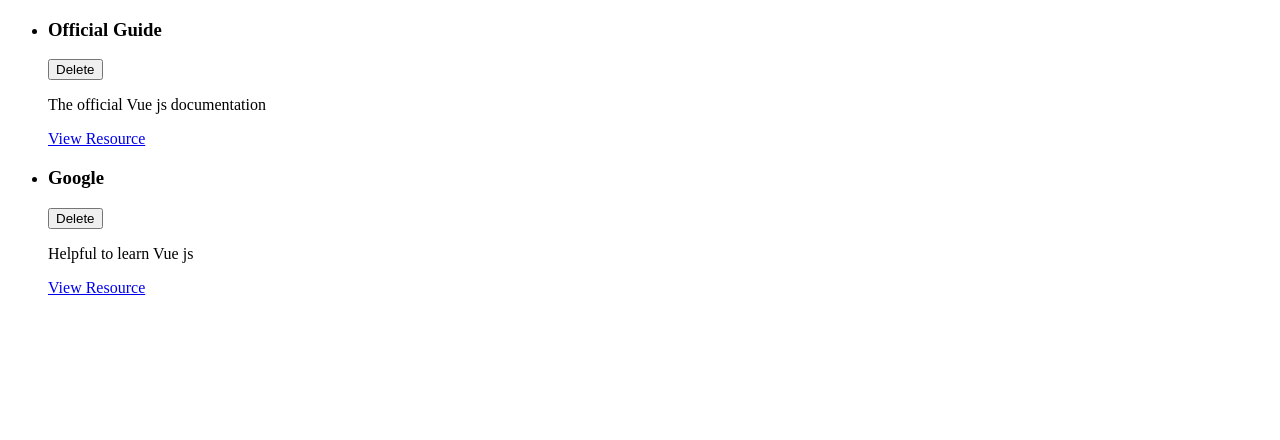
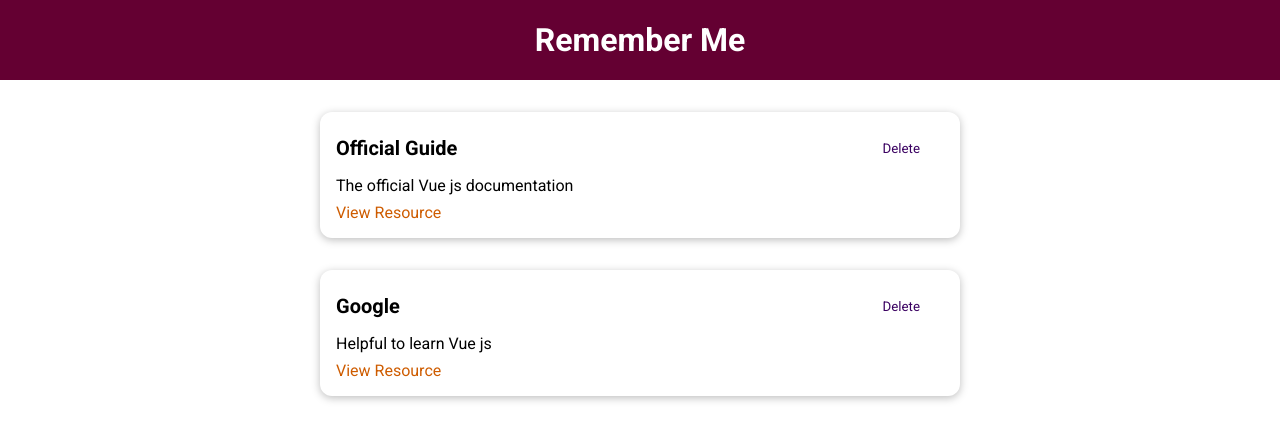
Before and after one commit to PitaKibunja/Learning-Resource-app, a Vue app: page / in a window 1280 px wide. Shown: the top 440 px of the page. Built offline with nearby package versions, Linux system fonts and the light colour scheme.

Commit message:
progressing on well

```diff
--- a/src/App.vue
+++ b/src/App.vue
@@ -1,20 +1,14 @@
 <template>
-    <ul >
-        <learning-resource
-        v-for="res in storedResources"
-         :key="res.id"
-         :title="res.title"
-         :description="res.description"
-         :link="res.link"
-         >
-        </learning-resource>
-    </ul>
+<the-header title="Remember Me"></the-header>
+<stored-resources :resources="storedResources"></stored-resources>
 </template>
 <script>
-import LearningResource from './components/learning-resources/LearningResource.vue'
+import StoredResources from './components/learning-resources/StoredResources.vue'
+import TheHeader from './components/layouts/TheHeader.vue'
 export default{
     components:{
-        LearningResource
+        StoredResources,
+        TheHeader
     },
     data(){
         return{
@@ -35,3 +29,18 @@ export default{
     }
 }
 </script>
+<style>
+@import url('https://fonts.googleapis.com/css2?family=Roboto:wght@400;700&display=swap');
+
+* {
+  box-sizing: border-box;
+}
+
+html {
+  font-family: 'Roboto', sans-serif;
+}
+
+body {
+  margin: 0;
+}
+</style>
--- /dev/null
+++ b/src/components/UI/BaseButton.vue
@@ -0,0 +1,39 @@
+<template>
+  <button :type="type" :class="mode">
+    <slot></slot>
+  </button>
+</template>
+
+<script>
+export default {
+  props: ['type', 'mode']
+}
+</script>
+
+<style scoped>
+button {
+  padding: 0.75rem 1.5rem;
+  font-family: inherit;
+  background-color: #3a0061;
+  border: 1px solid #3a0061;
+  color: white;
+  cursor: pointer;
+}
+
+button:hover,
+button:active {
+  background-color: #270041;
+  border-color: #270041;
+}
+
+.flat {
+  background-color: transparent;
+  color: #3a0061;
+  border: none;
+}
+
+.flat:hover,
+.flat:active {
+  background-color: #edd2ff;
+}
+</style>
--- /dev/null
+++ b/src/components/UI/BaseCard.vue
@@ -0,0 +1,15 @@
+<template>
+  <div>
+    <slot></slot>
+  </div>
+</template>
+
+<style scoped>
+div {
+  border-radius: 12px;
+  box-shadow: 0 2px 8px rgba(0, 0, 0, 0.26);
+  padding: 1rem;
+  margin: 2rem auto;
+  max-width: 40rem;
+}
+</style>
--- /dev/null
+++ b/src/components/layouts/TheHeader.vue
@@ -0,0 +1,25 @@
+<template>
+    <header>
+        <h1>{{ title }}</h1>
+    </header>
+</template>
+<script>
+export default {
+   props:['title']
+}
+</script>
+<style scoped>
+header {
+  width: 100%;
+  height: 5rem;
+  background-color: #640032;
+  display: flex;
+  justify-content: center;
+  align-items: center;
+}
+
+header h1 {
+  color: white;
+  margin: 0;
+}
+</style>
--- a/src/components/learning-resources/LearningResource.vue
+++ b/src/components/learning-resources/LearningResource.vue
@@ -1,17 +1,52 @@
 <template>
   <li>
-        <div>
+    <base-card>
+      <header>
         <h3>{{ title }}</h3>
-            <button>Delete</button>
-        </div>
+        <base-button mode="flat">Delete</base-button>
+      </header>
       <p>{{ description }}</p>
       <nav>
         <a :href="link">View Resource</a>
       </nav>
+    </base-card>
   </li>
 </template>
+
 <script>
 export default {
-    props:['title','description','link']
+  props: ['title', 'description', 'link'],
+};
+</script>
+
+<style scoped>
+li {
+  margin: auto;
+  max-width: 40rem;
 }
-</script>
+
+header {
+  display: flex;
+  justify-content: space-between;
+  align-items: center;
+}
+
+h3 {
+  font-size: 1.25rem;
+  margin: 0.5rem 0;
+}
+
+p {
+  margin: 0.5rem 0;
+}
+
+a {
+  text-decoration: none;
+  color: #ce5c00;
+}
+
+a:hover,
+a:active {
+  color: #c89300;
+}
+</style>
--- /dev/null
+++ b/src/components/learning-resources/StoredResources.vue
@@ -0,0 +1,32 @@
+<template>
+  <ul>
+    <learning-resource
+      v-for="res in resources"
+      :key="res.id"
+      :title="res.title"
+      :description="res.description"
+      :link="res.link"
+    ></learning-resource>
+  </ul>
+</template>
+
+<script>
+import LearningResource from './LearningResource.vue';
+
+export default {
+  props: ['resources'],
+  components: {
+    LearningResource
+  }
+}
+</script>
+
+<style scoped>
+ul {
+  list-style: none;
+  margin: 0;
+  padding: 0;
+  margin: auto;
+  max-width: 40rem;
+}
+</style>
--- a/src/main.js
+++ b/src/main.js
@@ -1,6 +1,10 @@
 import { createApp } from 'vue';
 import App from './App.vue'
+import BaseCard from './components/UI/BaseCard.vue'
+import BaseButton from './components/UI/BaseButton.vue'
 
 const app = createApp(App)
+app.component('base-card', BaseCard)
+app.component('base-button', BaseButton)
 
 app.mount('#app');
```
Also changed, not shown: 1 other file (tests, documents, lock files or other folders). Lines whose indentation alone changed are shown as unchanged.
